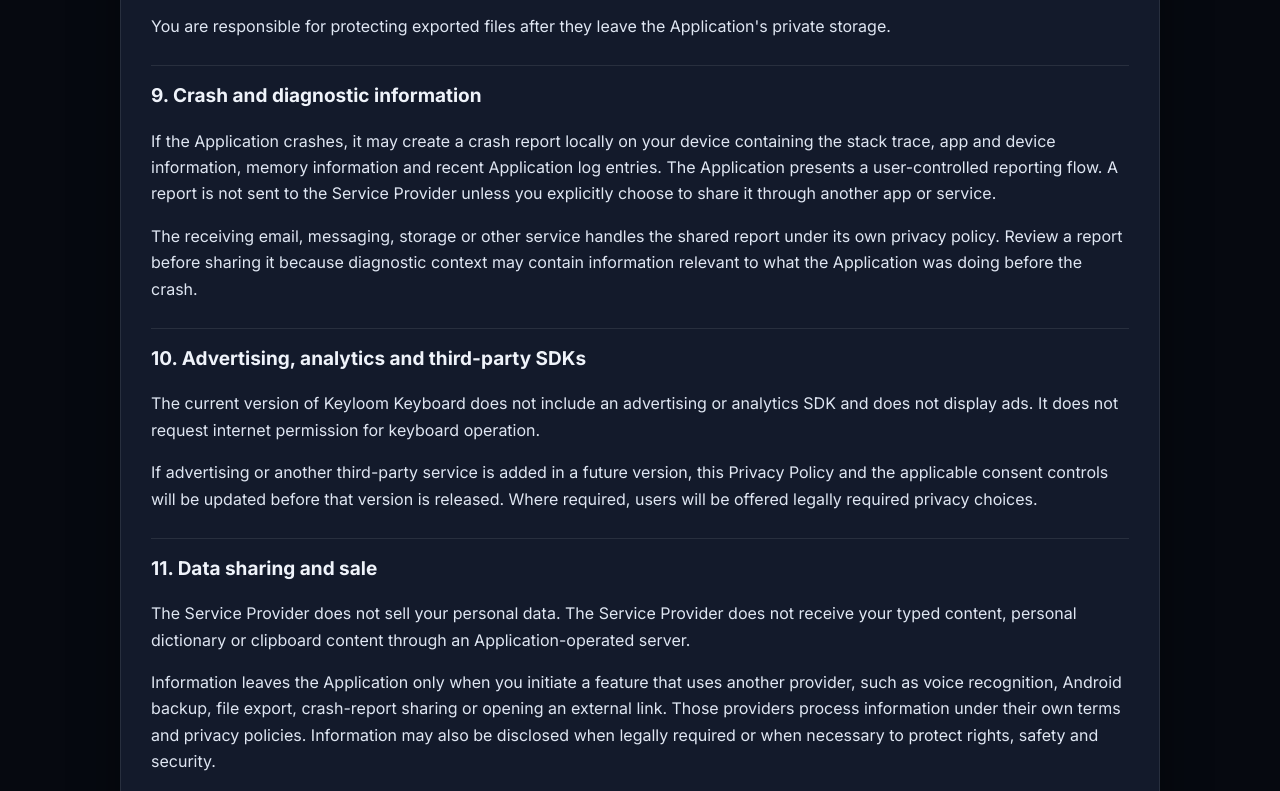
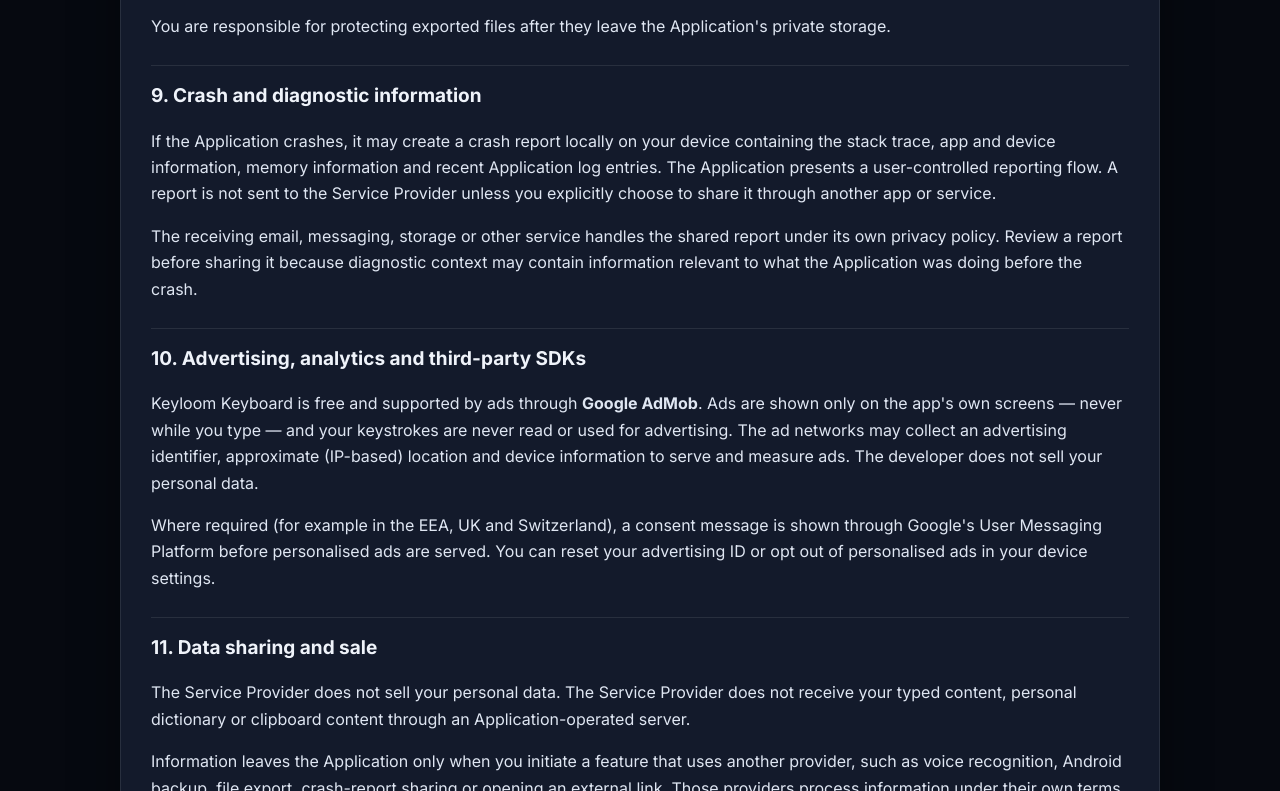
Before and after one commit to masterabdullahkhalid-oss/kmtech-apps-site, a plain HTML site: page privacy/keyloom.html in a window 1280 px wide. Shown: the part 2377-3168 px from the top of the page. Drawn offline with Linux system fonts and the light colour scheme.

Commit message:
Disclose AdMob in Keyloom Keyboard privacy (all apps are ads-based per owner)
Co-Authored-By: Claude Opus 4.8 <noreply@anthropic.com>

```diff
--- a/privacy/keyloom.html
+++ b/privacy/keyloom.html
@@ -47,7 +47,7 @@
 <li><strong>Vibration:</strong> provides optional haptic feedback when keys are pressed.</li>
 <li><strong>Notifications:</strong> may show keyboard-related status, setup or locally generated crash notifications on supported Android versions. Android asks for notification permission where required.</li>
 </ul>
-<p>The Application does not request unrestricted contacts, location, camera, microphone, storage or advertising-identifier permission. Android also creates an app-specific internal permission used to protect non-exported runtime components; other apps cannot use it to access your keyboard data.</p>
+<p>The Application does not request unrestricted contacts, precise location, camera, microphone or storage permission. The ads SDK uses an advertising identifier as described in section 10. Android also creates an app-specific internal permission used to protect non-exported runtime components; other apps cannot use it to access your keyboard data.</p>
 <h2>5. Personal dictionary and contacts</h2>
 <p>Learned and manually added words are kept in Keyloom Keyboard&#x27;s private, device-local dictionary. The current version does not request access to your phone contacts and does not build suggestions from contact names.</p>
 <p>You can review or delete personal dictionary entries from the Application&#x27;s settings. Clearing the Application&#x27;s data or uninstalling it also removes locally stored Application data, subject to any Android backup that you later choose to restore.</p>
@@ -65,8 +65,8 @@
 <p>If the Application crashes, it may create a crash report locally on your device containing the stack trace, app and device information, memory information and recent Application log entries. The Application presents a user-controlled reporting flow. A report is not sent to the Service Provider unless you explicitly choose to share it through another app or service.</p>
 <p>The receiving email, messaging, storage or other service handles the shared report under its own privacy policy. Review a report before sharing it because diagnostic context may contain information relevant to what the Application was doing before the crash.</p>
 <h2>10. Advertising, analytics and third-party SDKs</h2>
-<p>The current version of Keyloom Keyboard does not include an advertising or analytics SDK and does not display ads. It does not request internet permission for keyboard operation.</p>
-<p>If advertising or another third-party service is added in a future version, this Privacy Policy and the applicable consent controls will be updated before that version is released. Where required, users will be offered legally required privacy choices.</p>
+<p>Keyloom Keyboard is free and supported by ads through <strong>Google AdMob</strong>. Ads are shown only on the app&#x27;s own screens &mdash; never while you type &mdash; and your keystrokes are never read or used for advertising. The ad networks may collect an advertising identifier, approximate (IP-based) location and device information to serve and measure ads. The developer does not sell your personal data.</p>
+<p>Where required (for example in the EEA, UK and Switzerland), a consent message is shown through Google&#x27;s User Messaging Platform before personalised ads are served. You can reset your advertising ID or opt out of personalised ads in your device settings.</p>
 <h2>11. Data sharing and sale</h2>
 <p>The Service Provider does not sell your personal data. The Service Provider does not receive your typed content, personal dictionary or clipboard content through an Application-operated server.</p>
 <p>Information leaves the Application only when you initiate a feature that uses another provider, such as voice recognition, Android backup, file export, crash-report sharing or opening an external link. Those providers process information under their own terms and privacy policies. Information may also be disclosed when legally required or when necessary to protect rights, safety and security.</p>
```
